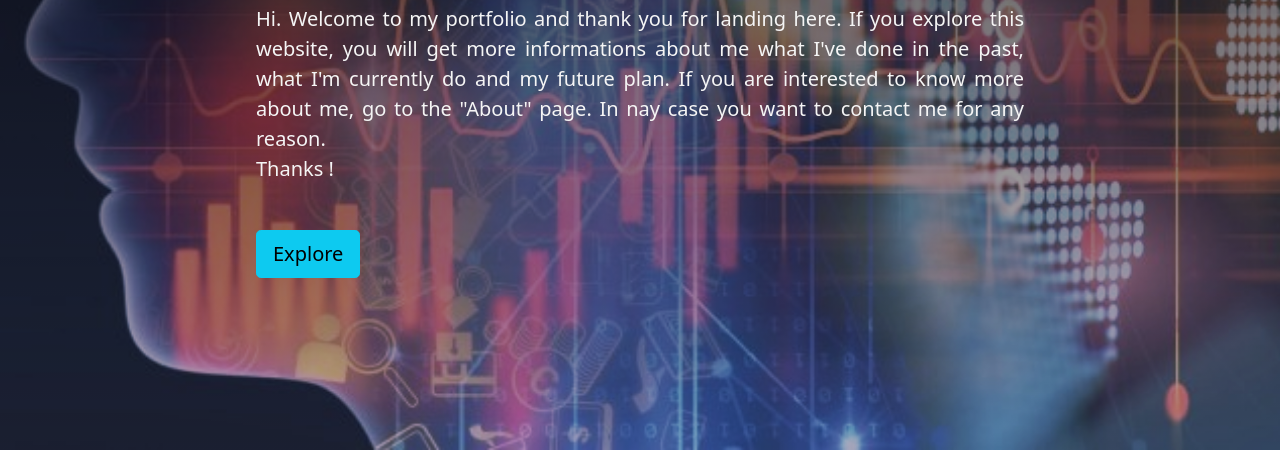
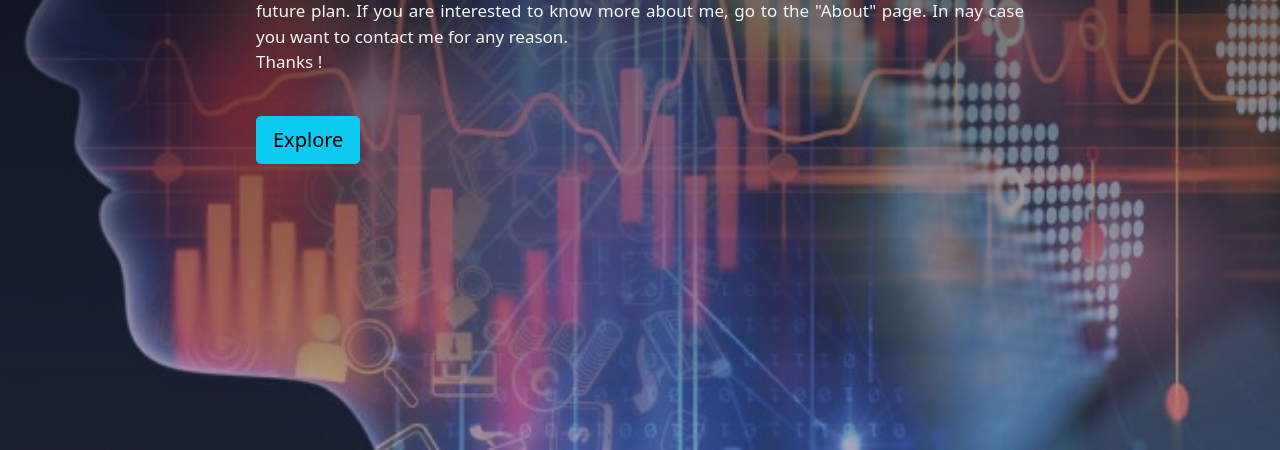
Before and after one commit to rj17git/portfolio, a plain HTML site: page index.html in a window 1280 px wide. Shown: the part 350-800 px from the top of the page. Drawn offline with nearby package versions, Linux system fonts and the light colour scheme.

Commit message:
updated portfolio

```diff
--- a/index.html
+++ b/index.html
@@ -7,7 +7,7 @@
 
     <!-- Bootstrap CSS -->
     <link href="https://cdn.jsdelivr.net/npm/bootstrap@5.1.0/dist/css/bootstrap.min.css" rel="stylesheet" integrity="sha384-KyZXEAg3QhqLMpG8r+8fhAXLRk2vvoC2f3B09zVXn8CA5QIVfZOJ3BCsw2P0p/We" crossorigin="anonymous">
-    <link href="./styles/main.css" rel="stylesheet">
+    <link href="styles/main.css" rel="stylesheet">
 
     <title>rj17homepage</title>
   </head>
--- a/styles/main.css
+++ b/styles/main.css
@@ -13,9 +13,9 @@ body{
 
 .intro{
     color: whitesmoke;
-    padding: 10% 20%;
+    padding: 7% 20%;
     text-align: justify;
-    font-size: 20px;
+    font-size: 17px;
     font-weight: 100;
 }
 .name{
```
